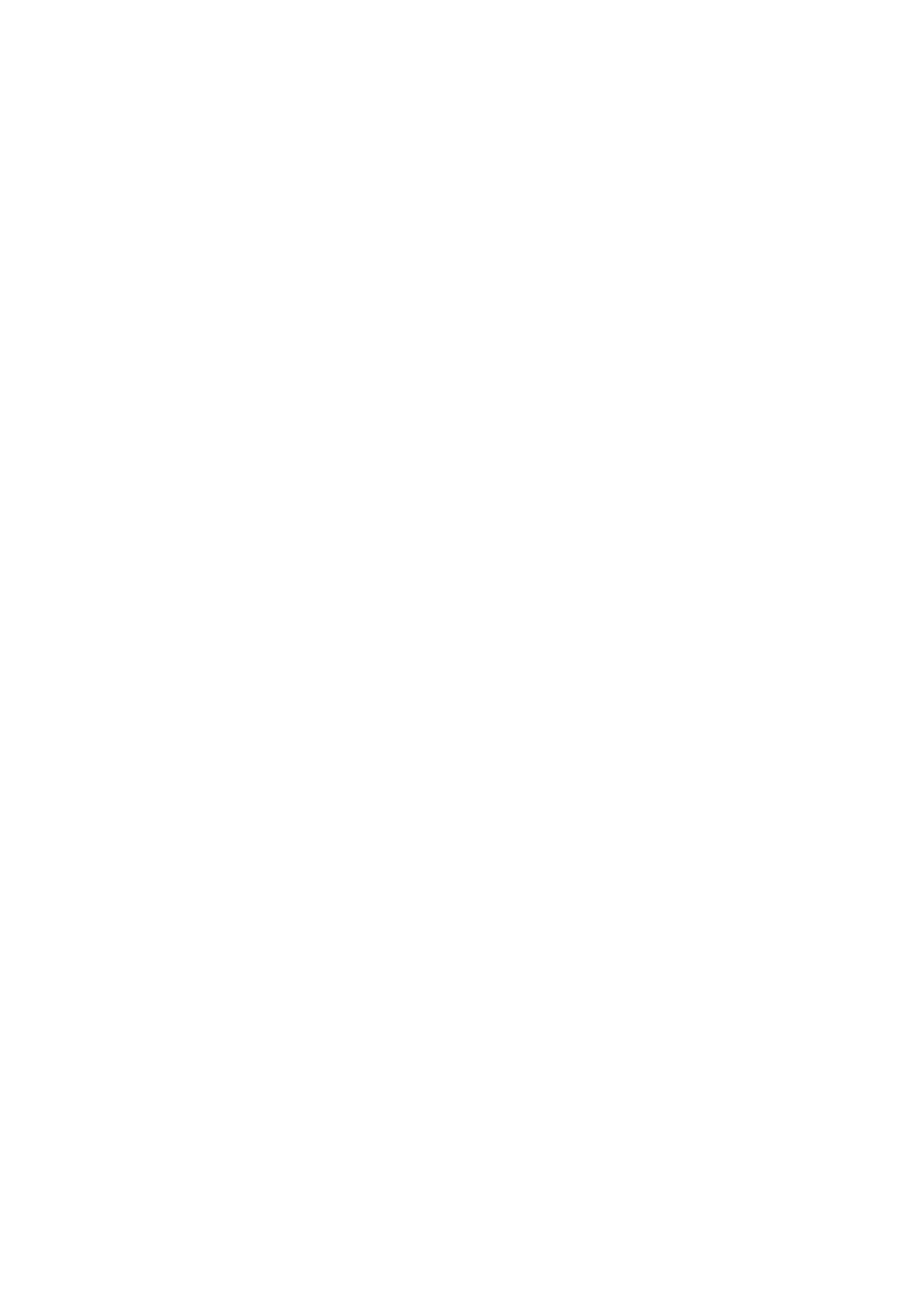
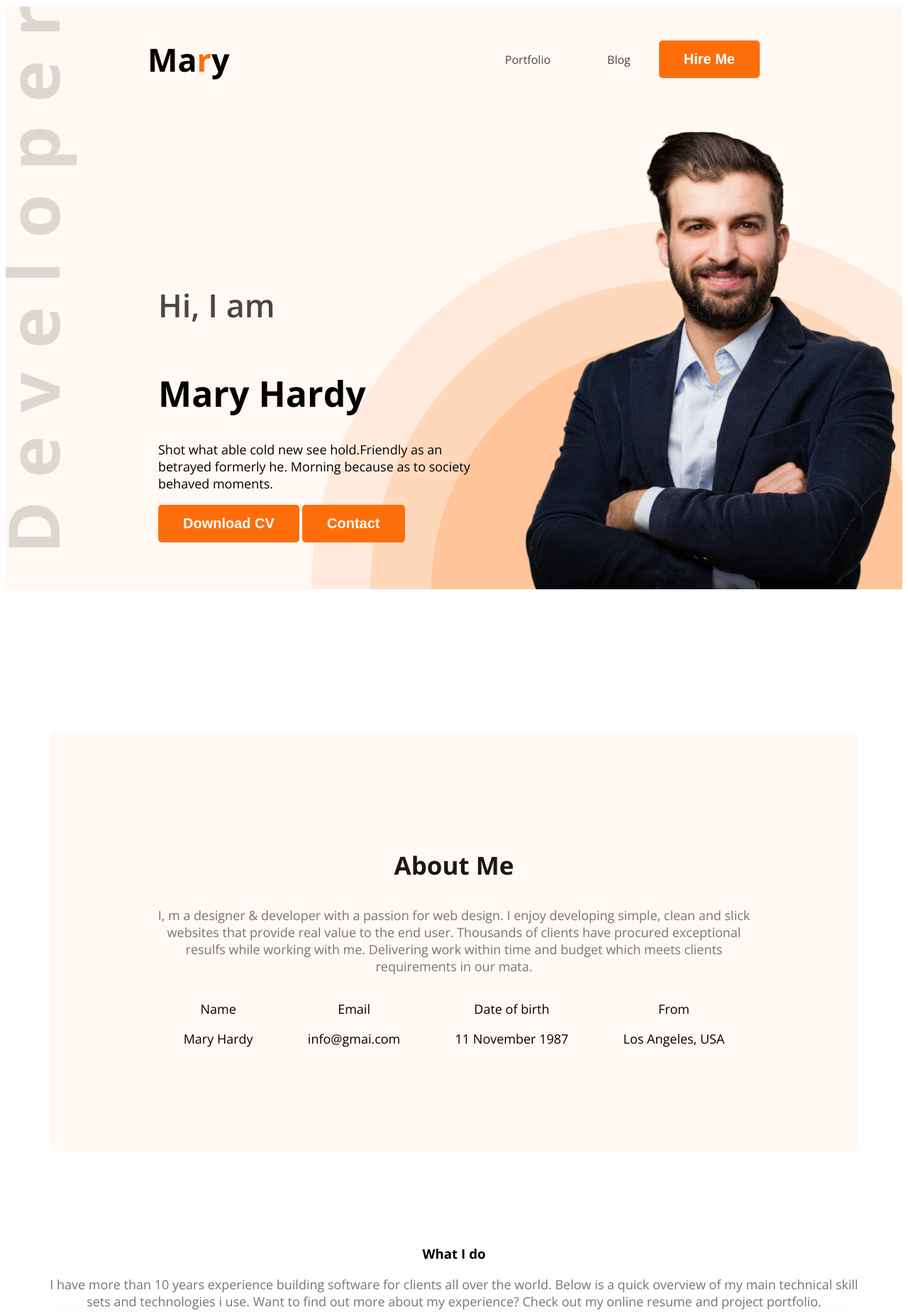
Before and after one commit to Shdeveloper12/web-portfolio, a plain HTML site: page indes.html in a window 1280 px wide. Shown: the top 1848 px of the page at 71% size. Before the commit the page ends 800 px from the top, so only its background shows below. Drawn offline with nearby package versions, Linux system fonts and the light colour scheme.

Commit message:
half website

```diff
--- a/indes.html
+++ b/indes.html
@@ -4,10 +4,99 @@
     <meta charset="UTF-8">
     <meta name="viewport" content="width=device-width, initial-scale=1.0">
     <title>Developer Portfolio</title>
+    <link rel="preconnect" href="https://fonts.googleapis.com">
+    <link rel="preconnect" href="https://fonts.gstatic.com" crossorigin>
+    <link href="https://fonts.googleapis.com/css2?family=Open+Sans:ital,wght@0,300..800;1,300..800&display=swap" rel="stylesheet">
     <link rel="stylesheet" href="style.css">
 
 </head>
-<body>
+<body class="open-sans-normal">
+    <header class="header secondary-bg">
+        <nav>
+            <h3 class="nav-title">Ma<span class="title-color">r</span>y</h3>
+            <ul>
+                <li><a class="dark-2" href="">Portfolio</a><li>
+                <li><a class="dark-2">Blog</a></li>
+                <li><a href=""><button class="btn-primary">Hire Me</button></a></li>
+            </ul>
+        </nav>
+        <div class="banner">
+        <div class="banner-content">
+            <h4 class="banner-greetings dark-2">Hi, I am</h4>
+            <h1 class="banner-title">Mary Hardy</h1>
+            <p>
+                Shot what able cold new see hold.Friendly as an betrayed formerly he. Morning because as to society behaved moments.
+            </p>
+            <button class="btn-primary">Download CV</button>
+            <button class="btn-primary">Contact</button>
+        </div>
+        <img class="banner-profile-picture" src="images/hardy.png" alt="">
+    </div>
+    </header>
+    <main>
+        <section class="about secondary-bg">
+            <h3 class="section-title">About Me</h3>
+            <p class="section-description">
+                I, m a designer & developer with a passion for web design. I enjoy developing simple, clean and slick websites that provide real value to the end user. Thousands of clients have procured exceptional resulfs while working with me. Delivering work within time and budget which meets clients requirements in our mata.
 
+            </p>
+            <div class="about-items">
+
+                <div class="about-item">
+                    <p class="item-title">Name</p>
+                    <p class="item-title">Mary Hardy</p>
+
+                </div>
+                <div class="about-item">
+                    <p class="item-title">Email</p>
+                    <p class="item-title">info@gmai.com</p>
+
+                </div>
+                <div class="about-item">
+                    <p class="item-title">Date of birth</p>
+                    <p class="item-title">11 November 1987</p>
+
+                </div>
+                <div class="about-item">
+                    <p class="item-title">From</p>
+                    <p class="item-title">Los Angeles, USA</p>
+
+                </div>
+            </div>
+        </section>
+        <section class="slills">
+            <h3 class="setion-tiltle text-center">What I do</h3>
+            <p class="section-description text-center">
+                I have more than 10 years experience building software for clients all over the world. Below is a quick overview of my main technical skill sets and technologies i use. Want to find out more about my experience? Check out my online resume and project portfolio.
+            </p>
+            <div class="skills-container">
+                <div class="skill">
+                    <img src="images/icons/js.png" alt="">
+                    <h4 class="skill-title">Vanilla JavaScript</h4>
+                    <p class="skill-description">List skill/technologies here. You can change the icon above to any of the 1500+ FontAwesome 5 free icons available. Aenean commodo ligula eget dolor.</p>
+                </div>
+                <div class="skill">
+                    <img src="images/icons/react.png" alt="">
+                    <h4 class="skill-title">React</h4>
+                    <p class="skill-description">List skill/technologies here. You can change the icon above to any of the 1500+ FontAwesome 5 free icons available. Aenean commodo ligula eget dolor.</p>
+                </div>
+                <div class="skill">
+                    <img src="images/icons/nodejs.png" alt="">
+                    <h4 class="skill-title">Node.js</h4>
+                    <p class="skill-description">List skill/technologies here. You can change the icon above to any of the 1500+ FontAwesome 5 free icons available. Aenean commodo ligula eget dolor.</p>
+                </div>
+                <div class="skill">
+                    <img src="images/icons/mongo.png" alt="">
+                    <h4 class="skill-title">MongoDB</h4>
+                    <p class="skill-description">List skill/technologies here. You can change the icon above to any of the 1500+ FontAwesome 5 free icons available. Aenean commodo ligula eget dolor.</p>
+                </div>
+
+            </div>
+        </section>
+
+    </main>
+    <footer>
+
+    </footer>
 </body>
 </html>
--- a/style.css
+++ b/style.css
@@ -0,0 +1,124 @@
+
+.open-sans-normal {
+  font-family: "Open Sans", serif;
+  font-optical-sizing: auto;
+  font-weight: 400px;
+  font-style: normal;
+  font-variation-settings:
+    "wdth" 100;
+}
+.header{
+    background-image: url(images/developer.png), url(images/header_bg.png);
+    background-position: top left, bottom right;
+    background-repeat: no-repeat;
+}
+.title-color{
+    color:#FD6E0A ;
+}
+
+nav{
+    display: flex;
+    align-items: center;
+    justify-content: space-between;
+    margin: 0px 200px;
+}
+.nav-title{
+    font-size: 45px;
+    font-weight: 800px;
+}
+nav ul {
+    display: flex;
+    align-items: center;
+    margin-right: -39px;
+}
+nav ul li{
+    list-style: none;
+    margin-right: 40px;
+}
+nav li a{
+    text-decoration: none;
+}
+.dark-2{
+    color:#474747;
+}
+.btn-primary{
+    background-color: #FD6E0A;
+    font-weight: bold;
+    font-size: 20px;
+    color: white;
+    padding:15px 35px ;
+    border-radius: 5px;
+    margin-bottom: px;
+    border: none;
+
+}
+.banner-content{
+    max-width: 580px;
+    margin-left: 215px;
+    margin-top: 180px;
+}
+.banner-greetings{
+    font-size: 45px;
+    font-weight: 600;
+}
+.banner-title{
+    font-size: 50px;
+    font-weight: bold;
+}
+p{
+    font-size: 18px;
+}
+.banner-profile-picture{
+    width: 580px;
+}
+.banner{
+    display: flex;
+    justify-content: space-between;
+    margin: 0px 0px 200px;
+}
+.section-title{
+    font-size: 35px;
+    font-weight: bold;
+    color: #181818;
+}
+.section-description{
+    color: #757575;
+    font-size: 18px;
+}
+.secondary-bg{
+    background-color: #FFF8F3;
+}
+.text-center{
+    text-align: center;
+}
+.about{
+    border-radius: 10px;
+    padding: 130px 150px;
+    text-align: center;
+
+}
+main{
+    max-width: 1140px;
+    margin: 0px auto;
+}
+main section{
+    margin-top: 130px;
+    margin-bottom: 130px;
+}
+.about-items{
+    display: flex;
+    justify-content: space-around;
+}
+.item-description{
+    font-weight: 600;
+}
+
+.skills-container{
+    display: flex;
+    gap: 24px;
+}
+.skill{
+    padding: 30px;
+    box-shadow: 0px 6px 50px 0px rgba(0, 0, 0, 0.06);
+    border-radius: 5px;
+}
```
